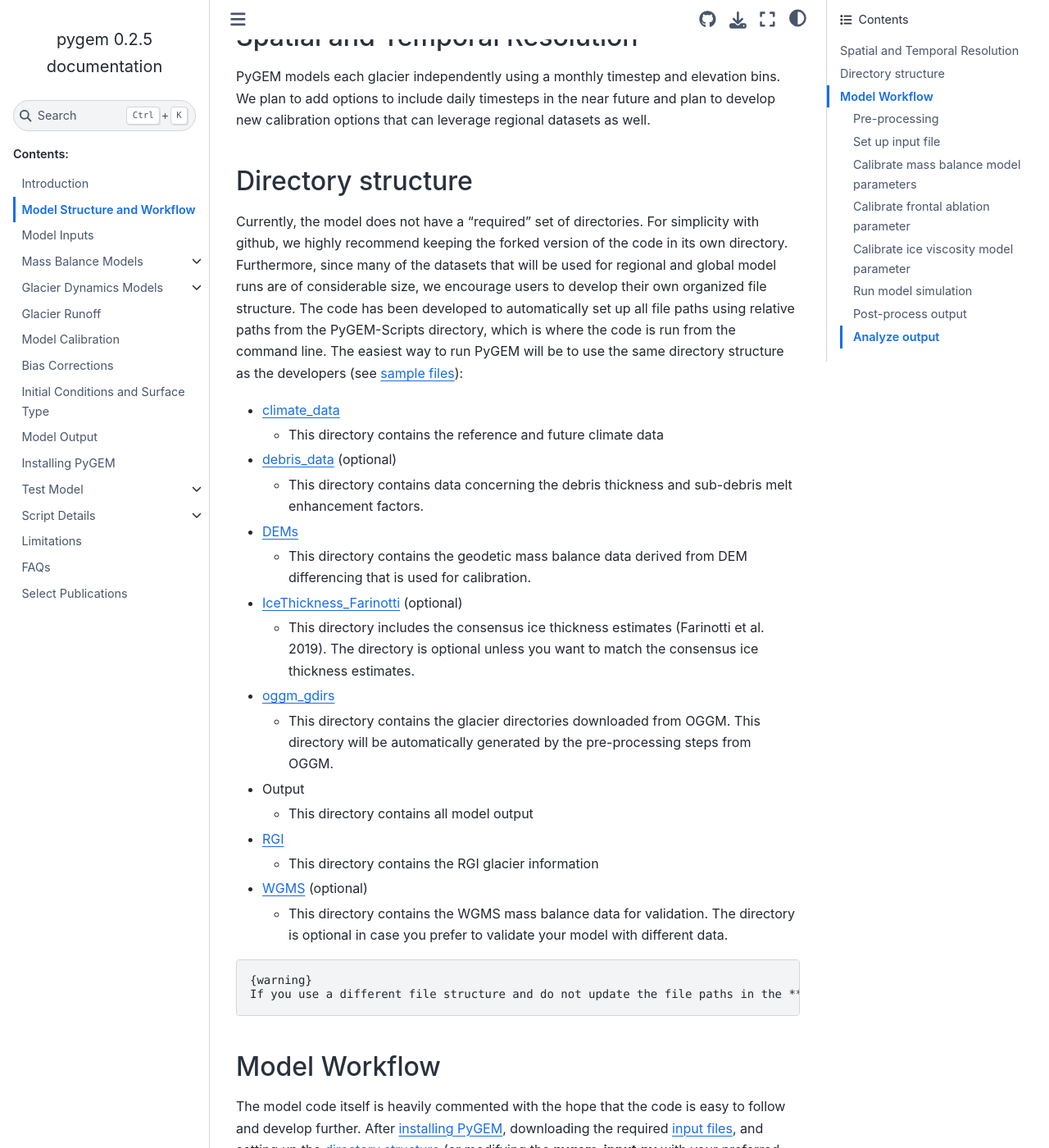
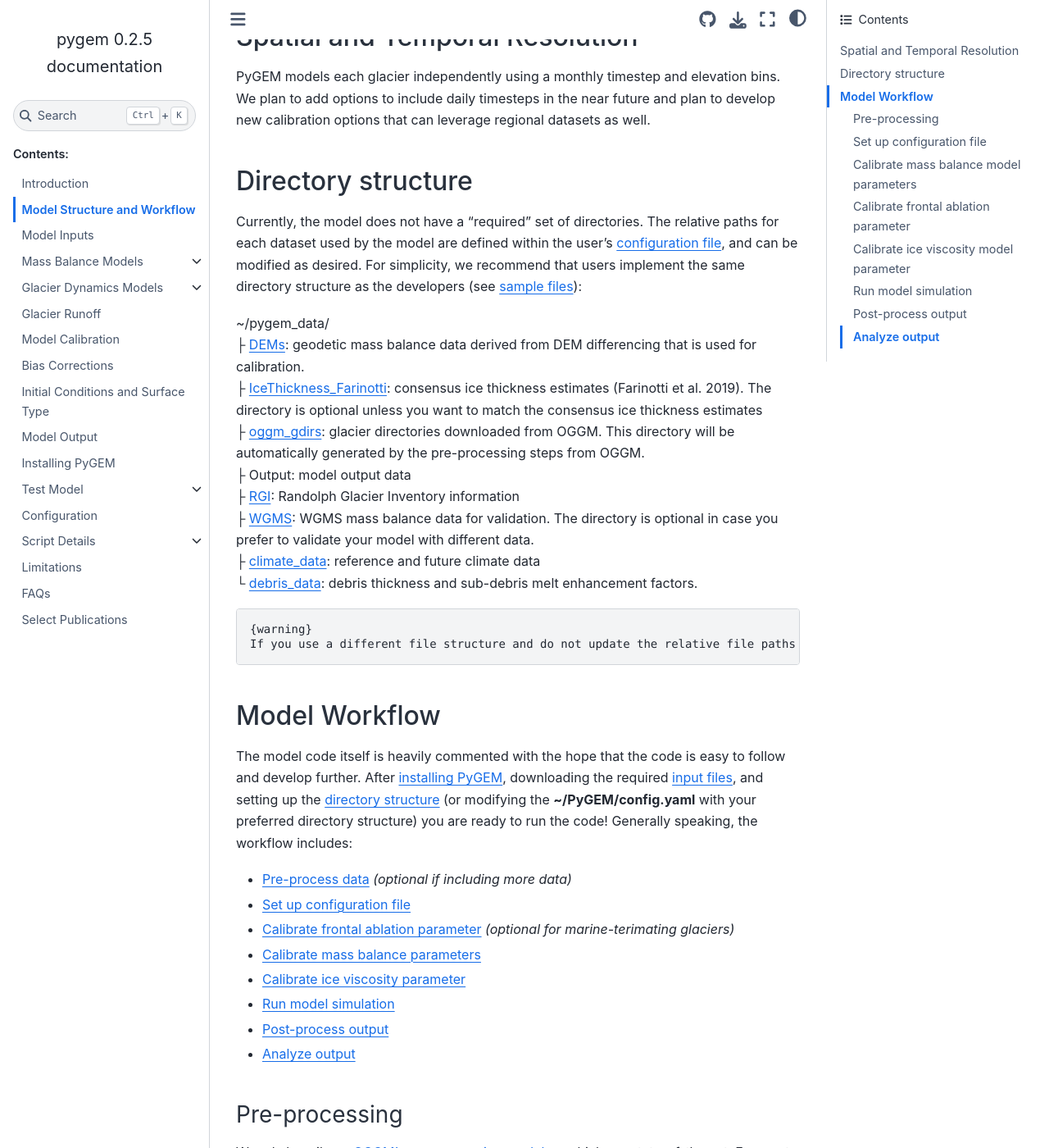
Before and after one commit to drounce/PyGEM, a Sphinx documentation site: the page built from docs/model_structure.md, in a window 1280 px wide and 1400 px high, scrolled down 400 px. Shown: the whole window at 82% size. Built offline with Sphinx 7.4.7 and the Sphinx Book theme 1.1.4, drawn with Linux system fonts in a browser that asks for light colours; some of the changed text lies outside the part shown.

Commit message:
docs updates

````diff
--- a/docs/index.rst
+++ b/docs/index.rst
@@ -22,6 +22,7 @@ Welcome to pygem's documentation!
    model_output
    install_pygem
    test_pygem
+   configuration
    scripts_overview
    limitations
    faqs
--- a/docs/model_structure.md
+++ b/docs/model_structure.md
@@ -4,42 +4,35 @@ The Python Glacier Evolution Model is written in Python 3. The model is availabl
 
 Several command line scripts are set up upon installation for running the model. See the [Install_PyGEM](install_pygem_target) section for more details on installing the model.
 
-Model parameters are specified via the configuration file (***~/PyGEM/config.yaml***), and a number of key parameters can also be passed to model scripts as command line arguments. The configuration file is [well documented](pygem_input_overview_target) and [sample files](https://drive.google.com/drive/folders/13kiU00Zz2swN5OzwXiWIQTj_JLEHnDgZ) are produced to support trial runs.
+Model parameters are specified via the configuration file (***~/PyGEM/config.yaml***), and a number of key parameters can also be passed to model scripts as command line arguments. The configuration file is [well documented](pygem_config_overview_target) and [sample files](https://drive.google.com/drive/folders/13kiU00Zz2swN5OzwXiWIQTj_JLEHnDgZ) are produced to support trial runs.
 
 ## Spatial and Temporal Resolution
 PyGEM models each glacier independently using a monthly timestep and elevation bins. We plan to add options to include daily timesteps in the near future and plan to develop new calibration options that can leverage regional datasets as well.
 
 (directory_structure_target)=
 ## Directory structure
-Currently, the model does not have a “required” set of directories. For simplicity with github, we highly recommend keeping the forked version of the code in its own directory. Furthermore, since many of the datasets that will be used for regional and global model runs are of considerable size, we encourage users to develop their own organized file structure. The code has been developed to automatically set up all file paths using relative paths from the PyGEM-Scripts directory, which is where the code is run from the command line. The easiest way to run PyGEM will be to use the same directory structure as the developers (see [sample files](https://drive.google.com/drive/folders/13kiU00Zz2swN5OzwXiWIQTj_JLEHnDgZ)):
+Currently, the model does not have a “required” set of directories. The relative paths for each dataset used by the model are defined within the user's [configuration file](pygem_config_overview_target), and can be modified as desired. For simplicity, we recommend that users implement the same directory structure as the developers (see [sample files](https://drive.google.com/drive/folders/13kiU00Zz2swN5OzwXiWIQTj_JLEHnDgZ)):
 
-* [climate_data](climate_data_target)
-  - This directory contains the reference and future climate data
-* [debris_data](input_debris_data_target) (optional)
-  - This directory contains data concerning the debris thickness and sub-debris melt enhancement factors.
-* [DEMs](input_mb_data_target)
-  - This directory contains the geodetic mass balance data derived from DEM differencing that is used for calibration.
-* [IceThickness_Farinotti](input_thickness_data_target) (optional)
-  - This directory includes the consensus ice thickness estimates (Farinotti et al. 2019). The directory is optional unless you want to match the consensus ice thickness estimates.
-* [oggm_gdirs](input_glacier_data_target)
-  - This directory contains the glacier directories downloaded from OGGM. This directory will be automatically generated by the pre-processing steps from OGGM.
-* Output
-  - This directory contains all model output
-* [RGI](input_glacier_inventory_target)
-  - This directory contains the RGI glacier information
-* [WGMS](input_mb_data_target) (optional)
-  - This directory contains the WGMS mass balance data for validation. The directory is optional in case you prefer to validate your model with different data.
+~/pygem_data/<br>
+├ [DEMs](input_mb_data_target): geodetic mass balance data derived from DEM differencing that is used for calibration.<br>
+├ [IceThickness_Farinotti](input_thickness_data_target): consensus ice thickness estimates (Farinotti et al. 2019). The directory is optional unless you want to match the consensus ice thickness estimates<br>
+├ [oggm_gdirs](input_glacier_data_target): glacier directories downloaded from OGGM. This directory will be automatically generated by the pre-processing steps from OGGM.<br>
+├ Output: model output data<br>
+├ [RGI](input_glacier_inventory_target): Randolph Glacier Inventory information<br>
+├ [WGMS](input_mb_data_target): WGMS mass balance data for validation. The directory is optional in case you prefer to validate your model with different data.<br>
+├ [climate_data](climate_data_target): reference and future climate data<br>
+└ [debris_data](input_debris_data_target): debris thickness and sub-debris melt enhancement factors.<br>
 
 ```
 {warning}
-If you use a different file structure and do not update the file paths in the **~/PyGEM/config.yaml**, you will get an error and PyGEM will not run!
+If you use a different file structure and do not update the relative file paths in the **~/PyGEM/config.yaml**, you will get an error and PyGEM will not run!
 ```
 
 (model_workflow_target)=
 ## Model Workflow
-The model code itself is heavily commented with the hope that the code is easy to follow and develop further. After [installing PyGEM](install_pygem_target), downloading the required [input files](model_inputs_target), and setting up the [directory structure](directory_structure_target) (or modifying the **pygem_input.py** with your preferred directory structure) you are ready to run the code! Generally speaking, the workflow includes:
+The model code itself is heavily commented with the hope that the code is easy to follow and develop further. After [installing PyGEM](install_pygem_target), downloading the required [input files](model_inputs_target), and setting up the [directory structure](directory_structure_target) (or modifying the **~/PyGEM/config.yaml** with your preferred directory structure) you are ready to run the code! Generally speaking, the workflow includes:
 * [Pre-process data](preprocessing_target) <em>(optional if including more data)</em>
-* [Set up input file](input_workflow_target)
+* [Set up configuration file](config_workflow_target)
 * [Calibrate frontal ablation parameter](workflow_cal_frontalablation_target) <em>(optional for marine-terimating glaciers)</em>
 * [Calibrate mass balance parameters](workflow_cal_prms_target)
 * [Calibrate ice viscosity parameter](workflow_cal_glena_target)
@@ -56,25 +49,25 @@ python run_preprocessing_wgms_mbdata.py -mb_data_removeFA=1
 ```
 
 
-(input_workflow_target)=
-### Set up input file
-**pygem_input.py** is the input file where the user can specify the glaciers/regions to model; model physics, calibration, and simulation options; relative filepaths for relevant datasets; etc.
+(config_workflow_target)=
+### Set up configuration file
+***~/PyGEM/config.yaml*** is PyGEM's configuration file where the user can specify the glaciers/regions to model; model physics, calibration, and simulation options; relative filepaths for relevant datasets; etc.
 
-For more details, see the [pygem_input.py Script Overview](pygem_input_overview_target).
+The only critical component of the configuration file which must be set prior to running PyGEM is the user's root path to their PyGEM datasets (the absolute path to the root ***~/pygem_data/*** directory shown [above](directory_structure_target)).
+
+For more details, see the [configuration file overview](pygem_config_overview_target).
 
 ```{note}
-The first time you process glacier directories (e.g., happens automatically with the run_calibration.py), you want to set <em>overwrite_gdirs=True</em> in pygem_input.py. This will add the mass balance and consensus ice thickness data to the glacier directories.  To avoid redownloading/reprocessing the glacier directories every time, after performed once set <em>overwrite_gdirs=False</em>.
+The first time you process glacier directories (e.g., happens automatically with the run_calibration.py), you want to set <em>overwrite_gdirs=True</em> in ***~/PyGEM/config.yaml***. This will add the mass balance and consensus ice thickness data to the glacier directories.  To avoid redownloading/reprocessing the glacier directories every time, after performed once set <em>overwrite_gdirs=False</em>.
 ```
 
 (workflow_cal_prms_target)=
 ### Calibrate mass balance model parameters
 The model parameters (degree-day factor of snow, precipitation factor, and temperature bias) must be calibrated for model results to be meaningful. This is done using **run_calibration.py**. Several options exist (see [Model Calibration](calibration_target) for specific details), but generally speaking the <em>option_calibration</em> will be specified in **pygem_input.py** and then the following is run:
 ```
-python run_calibration.py
+run_calibration
 ```
-```{note}
-The Markov Chain Monte Carlo (MCMC) methods require several steps and additional python packages (i.e., PyMC2 and its dependencies. See [MCMC methods](MCMC_target) or [Test MCMC methods](test_advanced_target) for the specific workflow.
-```
+
 If successful, the script will run without error and output the following:
 * ../Output/calibration/\[RGI Order 1 region\]/\[glac_no\]-model_prms.pkl
 * additional files will be generated if using the emulator
@@ -120,11 +113,9 @@ Circularity issues exist in calibrating the frontal ablation parameter as the ma
 ### Calibrate ice viscosity model parameter
 The ice viscosity ("Glen A") model parameter is calibrated such that the ice volume estimated using the calibrated mass balance gradients are consistent with the consensus ice volume estimates ([Farinotti et al. 2019]((https://www.nature.com/articles/s41561-019-0300-3))) for each RGI region. This is done by running the following:
 ```
-python run_calibration_icethickness_consensus.py
+run_calibration_icethickness_consensus
 ```
-```{note}
-This code is hard-coded and thus the user will have to go in and change regions.
-```
+
 If successful, the script will run without error and output the following:
 * ../Output/calibration/‘glena_region.csv’
 
````
Also changed, not shown: other parts of docs/model_structure.md (+2 -2 lines), docs/configuration.md (renamed from docs/pygem_input_overview.md, +30 -22 lines), docs/scripts_overview.md (+0 -1 lines), src/pygem/setup/config.yaml (+62 -67 lines), 4 other files.
